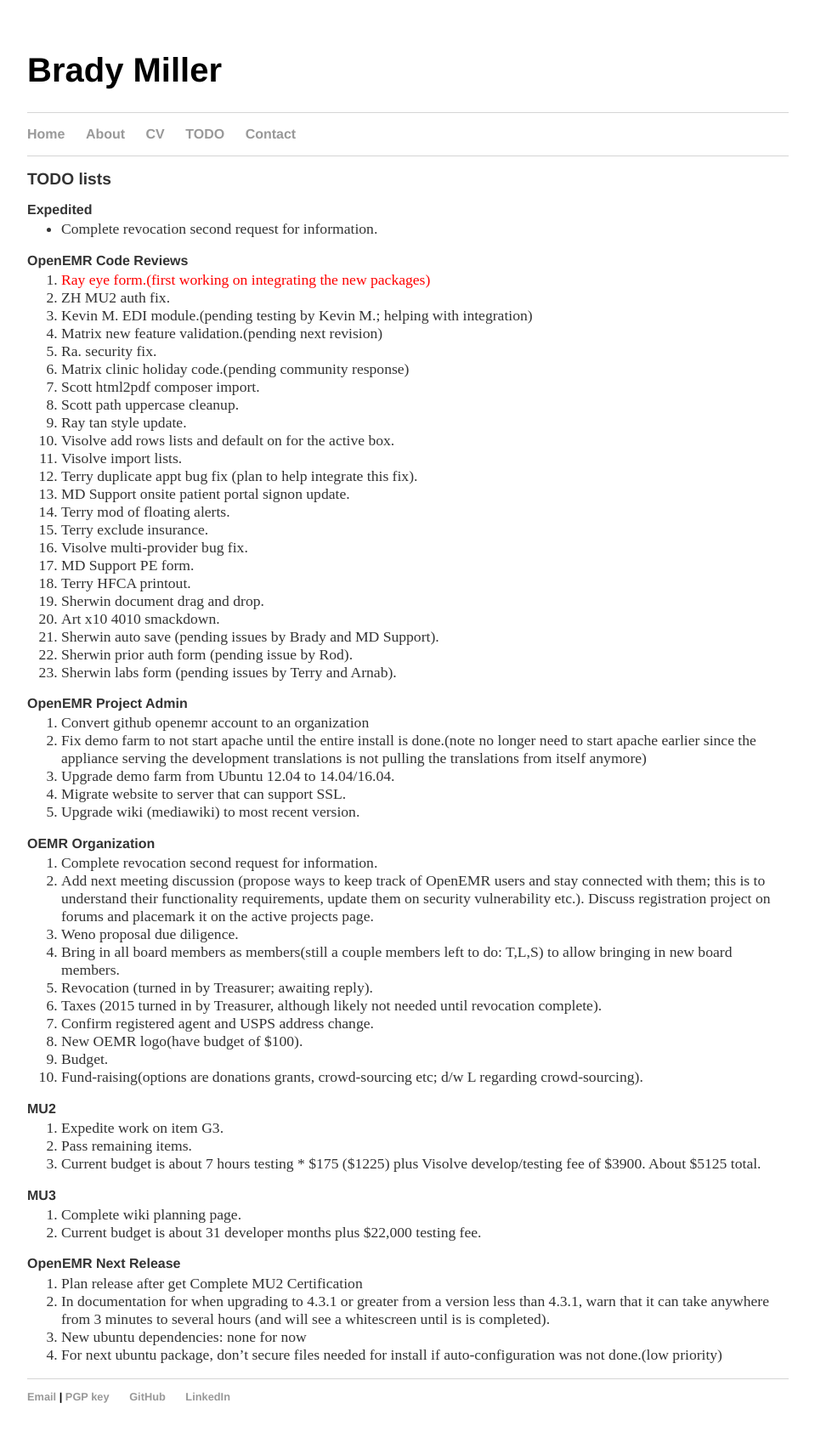
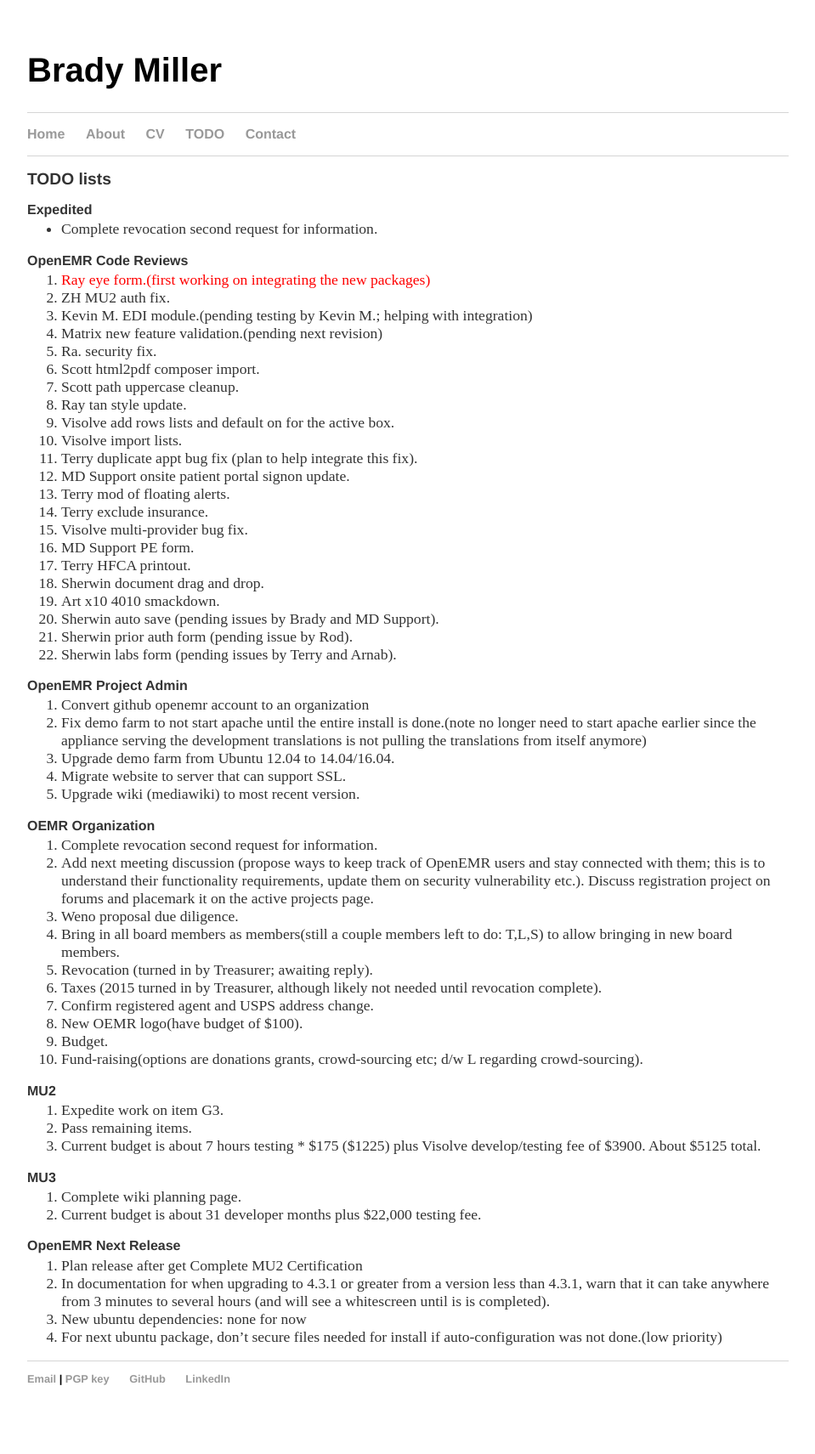
Before and after one commit to bradymiller/bradymiller.github.io, a Jekyll site: the page built from todo/index.md, in a window 1280 px wide. Shown: the whole page at 85% size, without its empty margins (160-1119 px from the left). Built offline with Jekyll 4.4.1, drawn with Linux system fonts in a browser that asks for light colours; after the commit the page ends 1690 px from its top, so only the background shows below that.

Commit message:
Update todo list

```diff
--- a/todo/index.md
+++ b/todo/index.md
@@ -12,7 +12,6 @@
 1. Kevin M. EDI module.(pending testing by Kevin M.; helping with integration)
 1. Matrix new feature validation.(pending next revision)
 1. Ra. security fix.
-1. Matrix clinic holiday code.(pending community response)
 1. Scott html2pdf composer import.
 1. Scott path uppercase cleanup.
 1. Ray tan style update.
```
